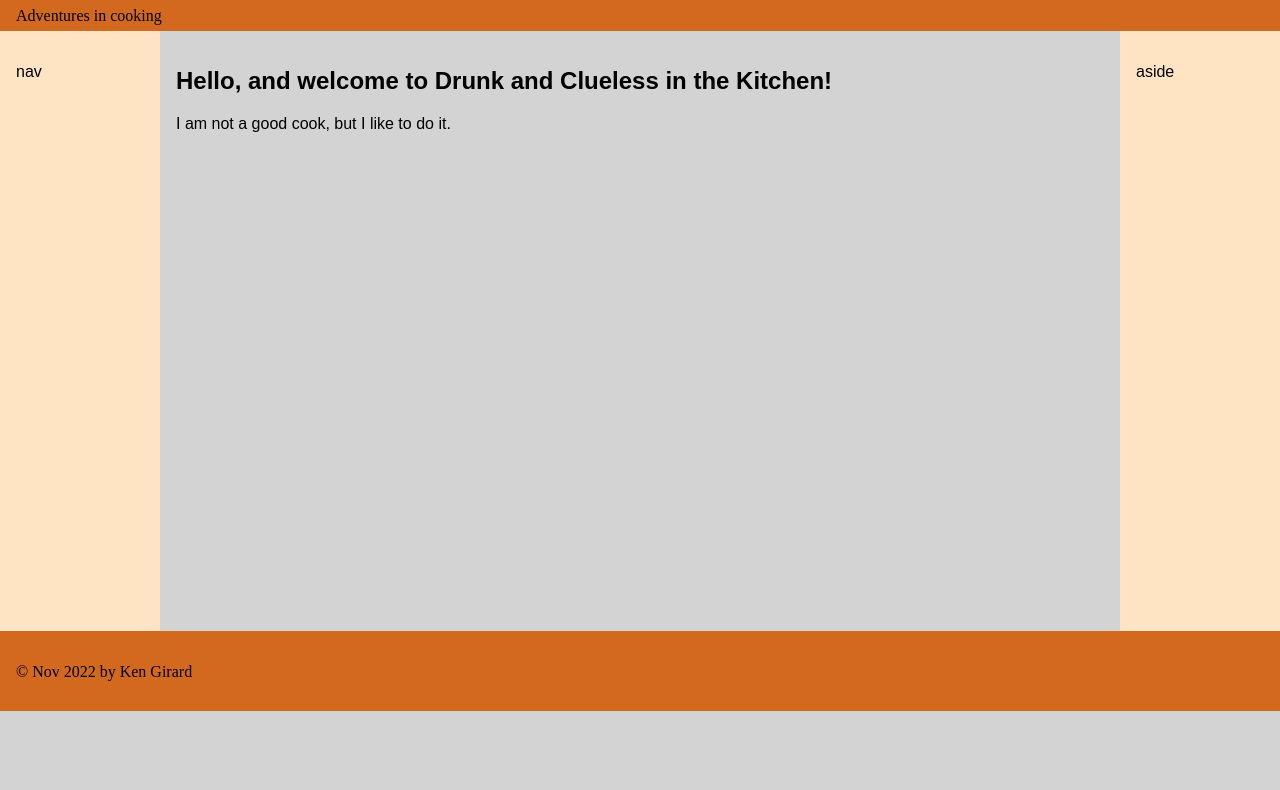
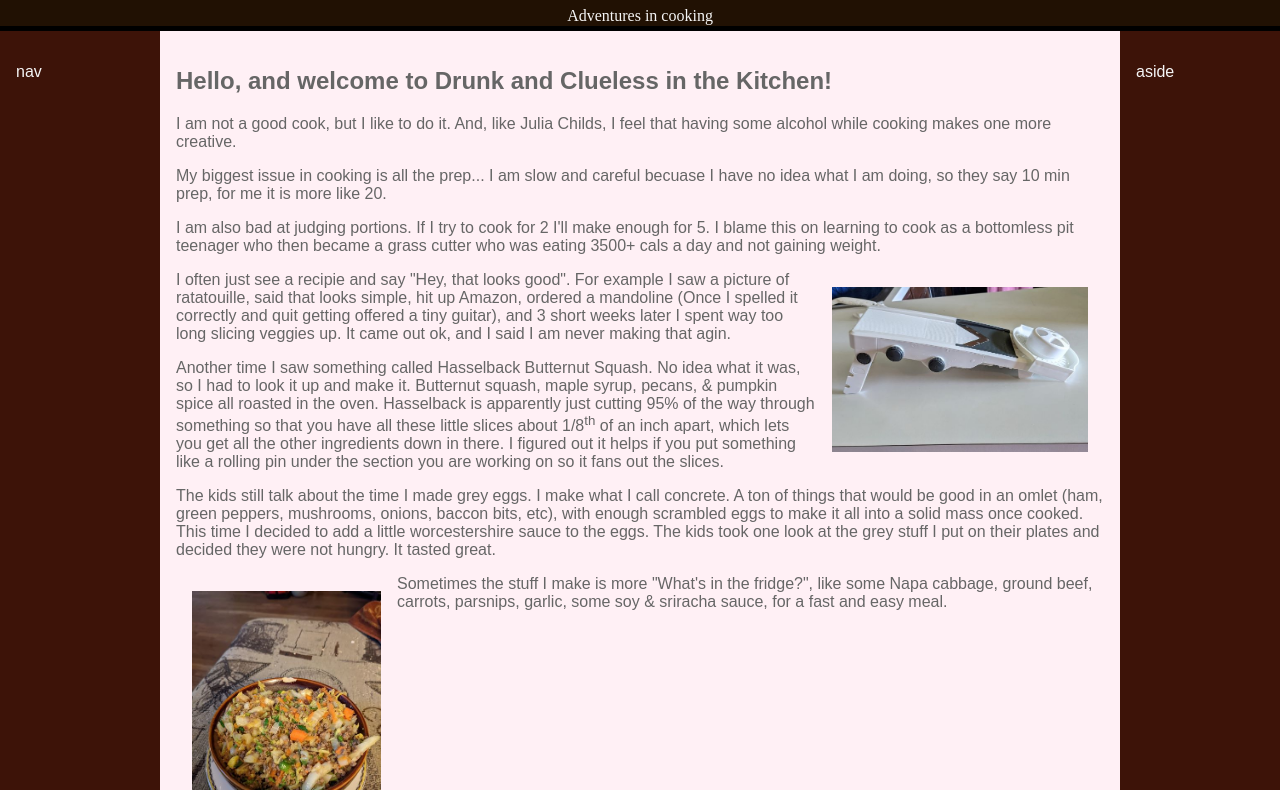
Before and after one commit to STL-LC101-Sept-22/js-assignment-4-html-me-something-krgirard33, a website: page index.html in a window 1280 px wide. Shown: the part 89-879 px from the top of the page. Before the commit the page ends 800 px from the top, so only its background shows below. Drawn offline with Linux system fonts and the light colour scheme.

Commit message:
added pics, changed colors, more words

```diff
--- a/index.html
+++ b/index.html
@@ -16,9 +16,28 @@
     <div id="main">
       <article>
         <h1>Hello, and welcome to Drunk and Clueless in the Kitchen!</h1>
-        <p>I am not a good cook, but I like to do it.</p>
+
+        <p>I am not a good cook, but I like to do it. And, like Julia Childs, I feel that having some alcohol while cooking makes one more creative.</p>
+
+        <p>My biggest issue in cooking is all the prep... I am slow and careful becuase I have no idea what I am doing, so they say 10 min prep, for me it is more like 20.</p>
+
+        <p>I am also bad at judging portions. If I try to cook for 2 I'll make enough for 5. I blame this on learning to cook as a bottomless pit teenager who then became a grass cutter who was eating 3500+ cals a day and not gaining weight.</p>
+
+        <img class="float-right" style="width:288px; height:197px;" src="/images/mandoline.jpg" alt="A white mandoline sitting on a counter"/>
+
+        <p>I often just see a recipie and say "Hey, that looks good". For example I saw a picture of ratatouille, said that looks simple, hit up Amazon, ordered a mandoline (Once I spelled it correctly and quit getting offered a tiny guitar), and 3 short weeks later I spent way too long slicing veggies up. It came out ok, and I said I am never making that agin.</p>
+
+        <p>Another time I saw something called Hasselback Butternut Squash. No idea what it was, so I had to look it up and make it. Butternut squash, maple syrup, pecans, & pumpkin spice all roasted in the oven. Hasselback is apparently just cutting 95% of the way through something so that you have all these little slices about 1/8<sup>th</sup> of an inch apart, which lets you get all the other ingredients down in there. I figured out it helps if you put something like a rolling pin under the section you are working on so it fans out the slices.</p>
+
+        <p>The kids still talk about the time I made grey eggs. I make what I call concrete. A ton of things that would be good in an omlet (ham, green peppers, mushrooms, onions, baccon bits, etc), with enough scrambled eggs to make it all into a solid mass once cooked. This time I decided to add a little worcestershire sauce to the eggs. The kids took one look at the grey stuff I put on their plates and decided they were not hungry. It tasted great.</p>
+
+        <img class="float-left" style="width:221px; height:295px;" src="/images/napaCabbage-beef-carrots-parsnips.jpg" alt="A bowl of Napa cabbage, ground beef, carrots, parsnips, garlic, some soy & sriracha sauce"/>
+        <p>Sometimes the stuff I make is more "What's in the fridge?", like some Napa cabbage, ground beef, carrots, parsnips, garlic, some soy & sriracha sauce, for a fast and easy meal.</p>
+
       </article>
-      <nav><p>nav</p></nav>
+      <nav>
+        <p>nav</p>
+      </nav>
       <aside>
         <p>aside</p>
       </aside>
--- a/styles.css
+++ b/styles.css
@@ -3,7 +3,7 @@
 }
 
 body {
-    background-color: lightgray;
+    background-color: lavenderblush;
     font-family: Arial, Helvetica, sans-serif;
     display: flex;
     min-height: 100vh;
@@ -16,17 +16,20 @@ header, footer, article, nav, aside {
 }
 
 header, footer {
-    background-color: chocolate;
+    background-color: #211103;
+    color:whitesmoke;
     font-family: 'Times New Roman', Times, serif;
-    align-content: center;
+    text-align: center;
 }
 
 header {
     height: 15vh;
+    border-bottom: black solid 5px;
 }
 
 footer {
     height: 10vh;
+    border-top: black solid 5px;
 }
 #main {
     display: flex;
@@ -38,9 +41,24 @@ footer {
 
 #main > nav, #main > aside {
     flex: 0 0 20vh;
-    background-color: bisque;
+    background-color: #3d1308;
+    color:whitesmoke;
 }
 
 #main > nav {
     order: -1;
 }
+
+article {
+    color: #666666;
+}
+
+.float-right {
+    float:right;
+    padding: 1em;
+}
+
+.float-left {
+    float:left;
+    padding: 1em;
+}
```
Also changed, not shown: images/mandoline.jpg (added), images/napaCabbage-beef-carrots-parsnips.jpg (added).
